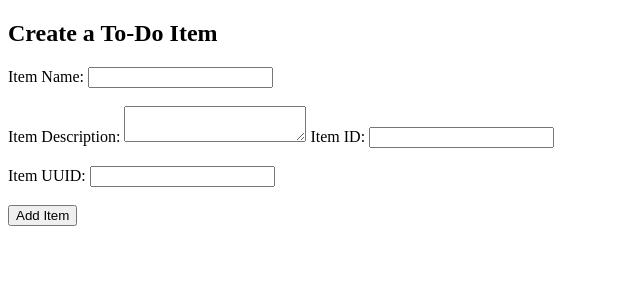
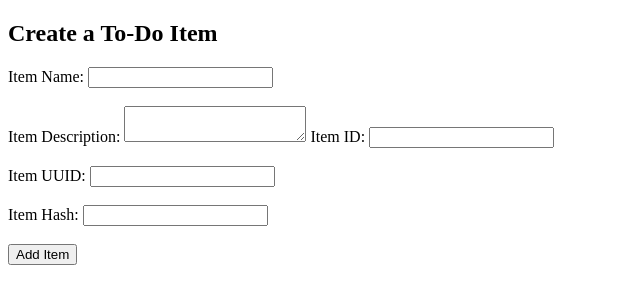
Before and after one commit to shakti101101/Deveops_Git_-_Github_assign_4, a Flask app: template templates/todo.html in a window 1280 px wide. Shown: the top 304 px of the page, without its empty margins (0-640 px from the left). Run offline with Flask 3, Linux system fonts and the light colour scheme; the template is opened without the code that fills it, so the values that code supplies are empty.

Commit message:
branch add new filds Item hash  master_1

```diff
--- a/templates/todo.html
+++ b/templates/todo.html
@@ -18,6 +18,8 @@
           <label for="item_uuid">Item UUID:</label>
           <input type="text" id="item_uuid" name="item_uuid" required><br><br>
 
+          <label for="item_hash">Item Hash:</label>
+          <input type="text" id="item_hash" name="item_hash" required><br><br>
 
           <button type="submit">Add Item</button>
     </form>
```
